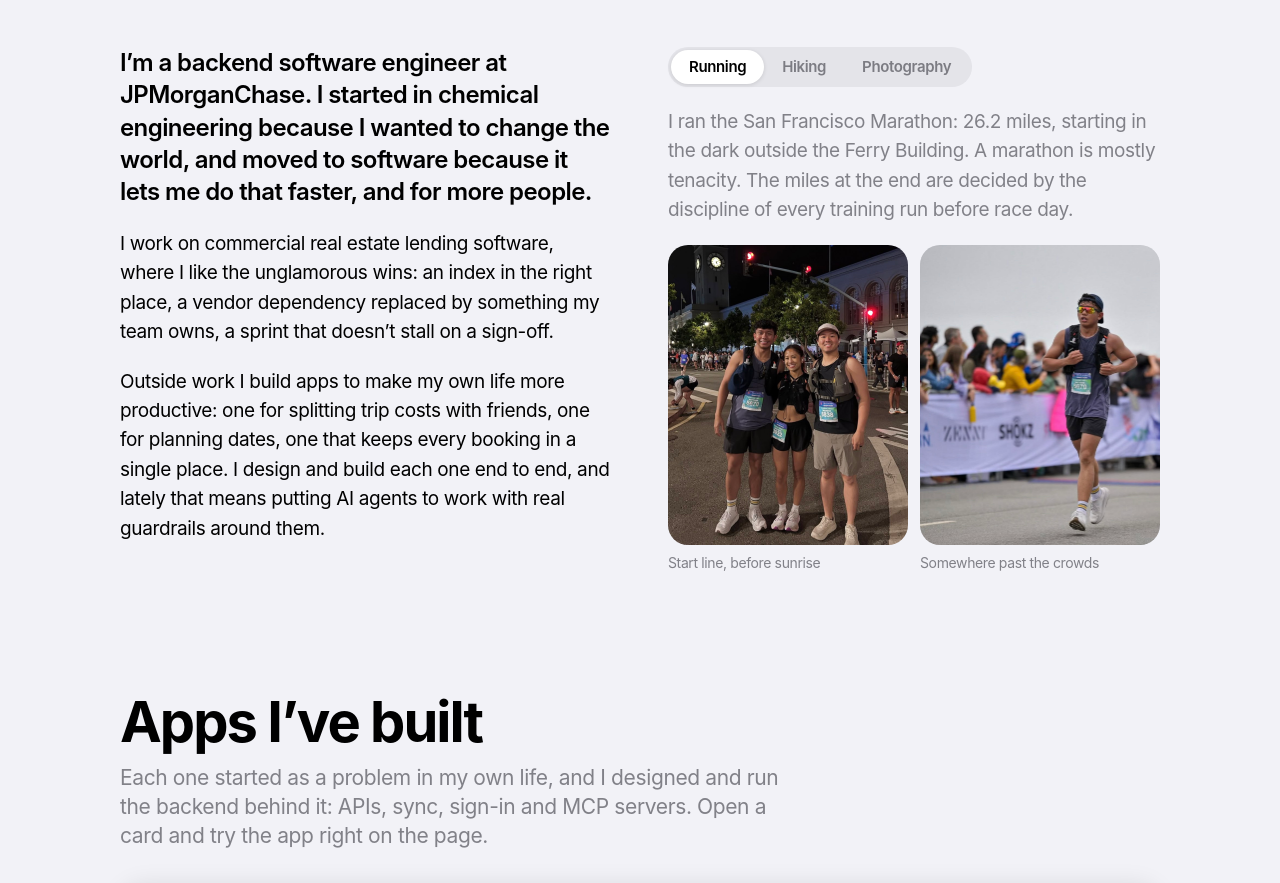
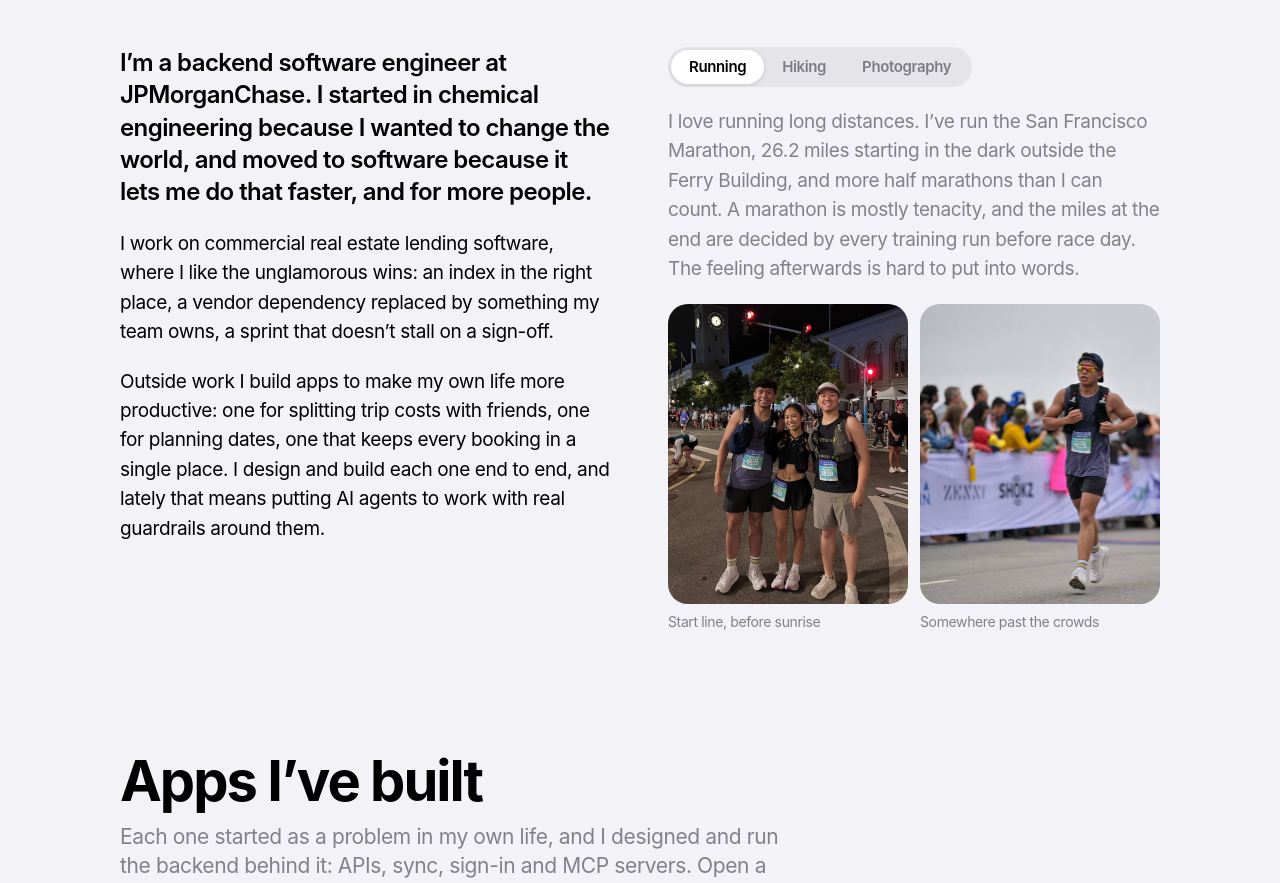
Before and after one commit to MatthewMagno/matthew-magno-website, a React (Vite) app: page / in a window 1280 px wide. Shown: the part 2479-3362 px from the top of the page. Built offline with nearby package versions, Linux system fonts and the light colour scheme.

Commit message:
Add half marathons and post-run feeling to running copy
Co-Authored-By: Claude Sonnet 5.5 <noreply@anthropic.com>
Claude-Session: https://claude.ai/code/session_01L9f1mbNA5f3sYEocn5QgeJ

```diff
--- a/src/components/About.jsx
+++ b/src/components/About.jsx
@@ -4,7 +4,7 @@ import React, { useEffect, useRef, useState } from 'react';
 const PURSUITS = [
   {
     title: 'Running',
-    text: 'I ran the San Francisco Marathon: 26.2 miles, starting in the dark outside the Ferry Building. A marathon is mostly tenacity. The miles at the end are decided by the discipline of every training run before race day.',
+    text: 'I love running long distances. I’ve run the San Francisco Marathon, 26.2 miles starting in the dark outside the Ferry Building, and more half marathons than I can count. A marathon is mostly tenacity, and the miles at the end are decided by every training run before race day. The feeling afterwards is hard to put into words.',
     photos: [
       { src: './about/marathon-start.jpg', alt: 'Matthew and two friends in race bibs at the marathon start at night', caption: 'Start line, before sunrise' },
       { src: './about/marathon-run.jpg', alt: 'Matthew running in the San Francisco Marathon past a crowd of spectators', caption: 'Somewhere past the crowds' },
```
